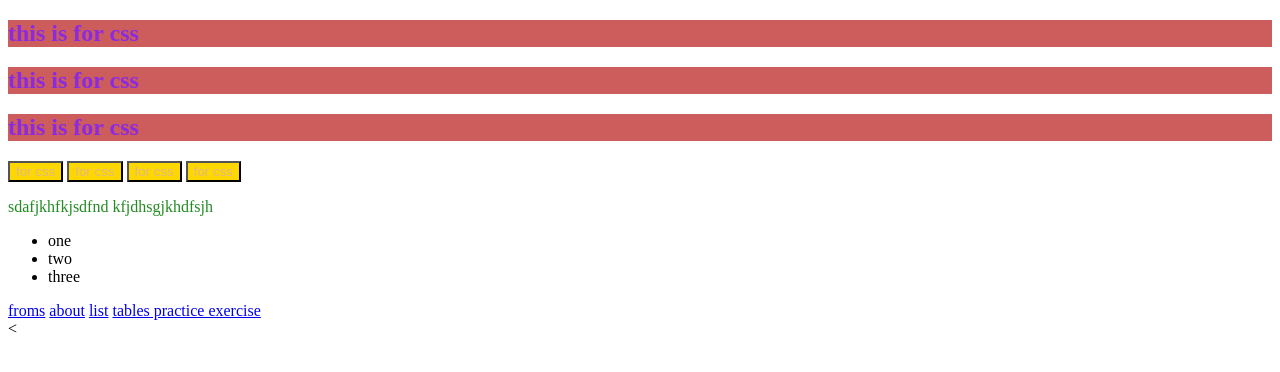
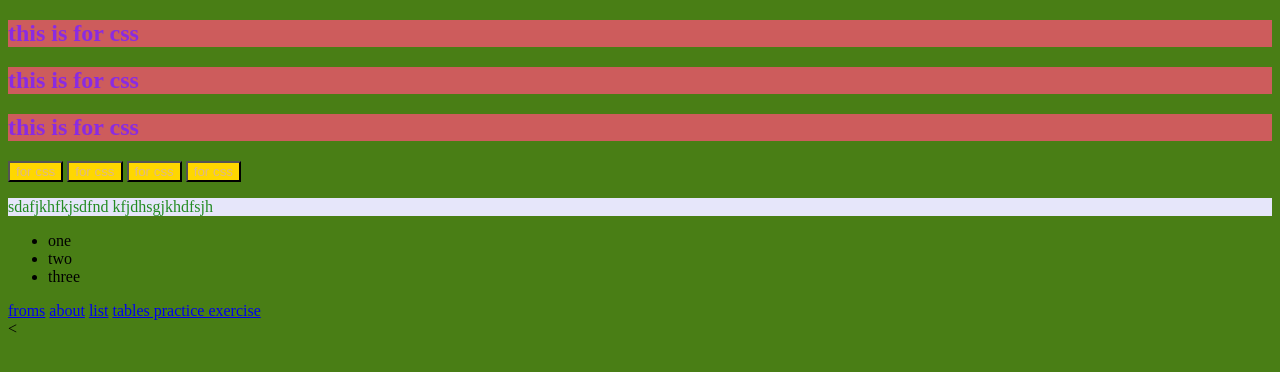
Before and after one commit to zoro9483/Bootcamp2021, a plain HTML site: page index.html in a window 1280 px wide. Drawn offline with Linux system fonts and the light colour scheme.

Commit message:
adding background color

```diff
--- a/app.css
+++ b/app.css
@@ -10,4 +10,10 @@ button {
 
 p {
     color: forestgreen;
+    background-color: lavender;
 }
+
+body{
+    background-color: rgb(73, 126, 21);
+
+}
```
